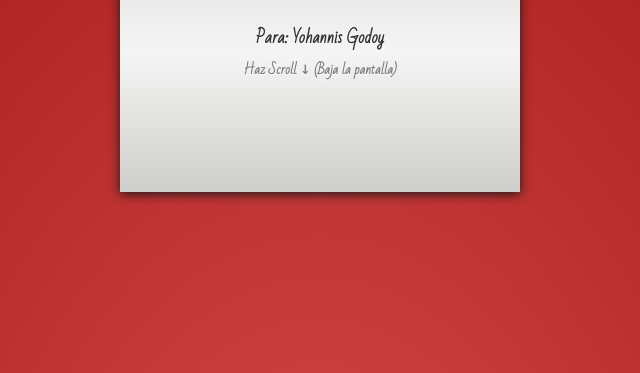
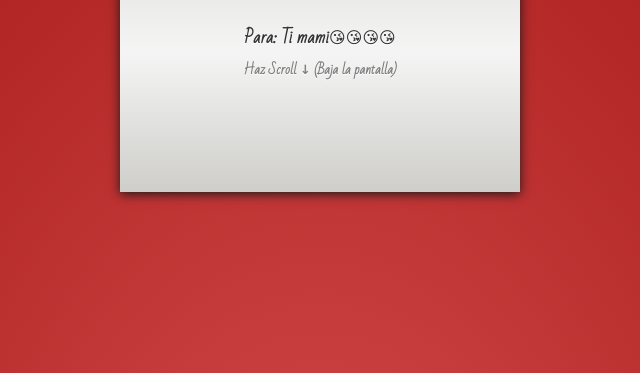
Before and after one commit to yisus33222/EimiParaMiMadre, a plain HTML site: page index.html in a window 1280 px wide. Shown: the part 288-661 px from the top of the page, 320-960 px from the left. Drawn offline with nearby package versions, Linux system fonts and the light colour scheme.

Commit message:
Change Mother's Day message in index.html
Updated the message for Mother's Day to express gratitude and admiration.

```diff
--- a/index.html
+++ b/index.html
@@ -12,7 +12,7 @@
 <div id="perspectiva">
         <div id="contenedor">
             <div class="cara frontal">
-                <h1>Para: Yohannis Godoy<br><span>Haz Scroll ↓ (Baja la pantalla)</span></h1>
+                <h1>Para: Ti mami😘😘😘😘<br><span>Haz Scroll ↓ (Baja la pantalla)</span></h1>
             </div>
             <div class="cara trasera">
                 <div id="abrir"></div>
@@ -22,13 +22,11 @@
                         <h1>¡Sigue bajando!</h1>
       									<h2>↓</h2>
                     </hgroup>
-                    <p>Por muchas veces que te diga 'te amo', siento que nunca son suficientes. Quiero hacerlo de una manera muy especial: te voy a sorprender con una carta de amor online jajajaja.
-<br/><br/>
-Eres una prioridad irremediablemente satisfactoria en mi. Me haces feliz todos los días y tu sonrisa es una dulzura para mi vida. No te quiero cambiar jamás por nada, ni por nadie.<br/><br/>
+                    <p>Feliz Día de las Madres, mami. Gracias por todo el amor, esfuerzo y sacrificio que haces por nuestra familia. Me siento orgullosa de ser tu hija porque de ti he aprendido a ser fuerte, perseverante y a seguir adelante.
 
-Con tu mano, consigues traerme calma y me das serenidad. Tu apoyo ha sido, es y será vital, me haces soñar y quiero que formes parte de mis decisiones y deseos.<br/><br/>
+Te admiro por todo lo que has logrado a pesar de las dificultades. Recuerda que Dios siempre está contigo y que nosotros también estaremos para apoyarte. Eres una mujer valiente, virtuosa y llena de bendiciones.
 
-Nunca lo olvides. Te quiero. </p>
+Te amo mucho y deseo que hoy y siempre recibas todo el cariño y reconocimiento que mereces. ¡Feliz Día de las Madres!</p>
                 </div>
             </div>
         </div><!-- fin contenedor -->
```
